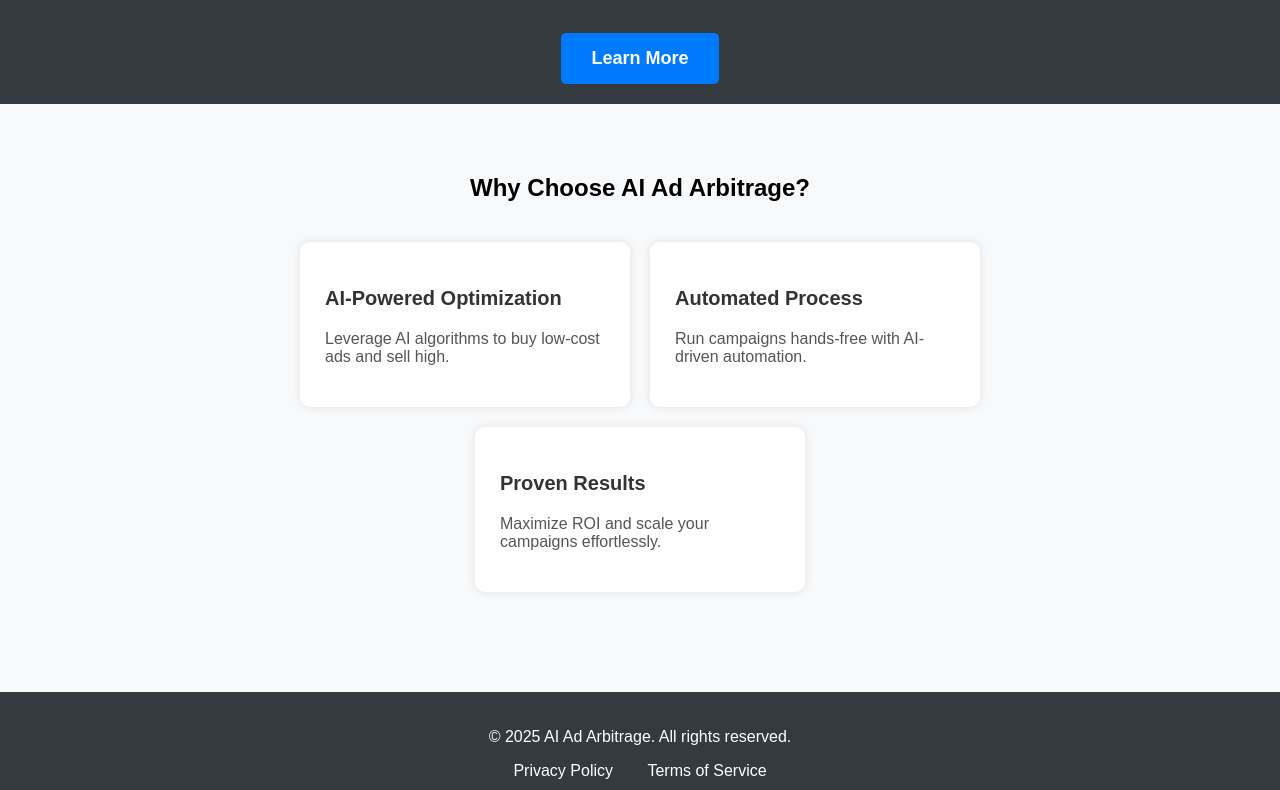
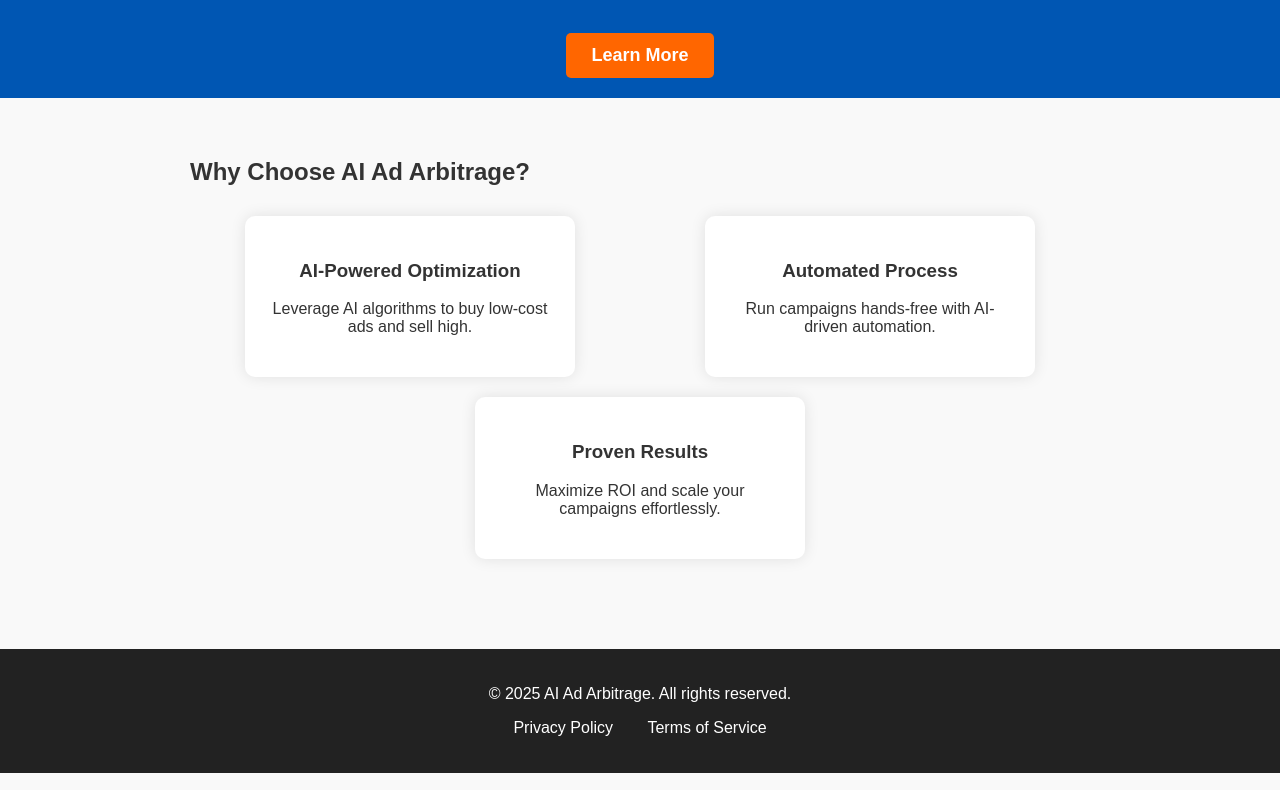
Before and after one commit to Morishman/AIWealthTrends, a plain HTML site: page index.html in a window 1280 px wide. Shown: the part 207-997 px from the top of the page. Drawn offline with Linux system fonts and the light colour scheme.

Commit message:
Update styles.css

```diff
--- a/styles.css
+++ b/styles.css
@@ -1,15 +1,16 @@
 /* styles.css */
 
 body {
-    font-family: Arial, sans-serif;
+    font-family: 'Arial', sans-serif;
     margin: 0;
     padding: 0;
-    background-color: #f8f9fa;
+    background-color: #f9f9f9;
+    color: #333;
     text-align: center;
 }
 
 header {
-    background: #343a40;
+    background: #0056b3;
     color: white;
     padding: 20px;
     font-size: 28px;
@@ -17,15 +18,16 @@ header {
 }
 
 .container {
-    padding: 50px;
+    padding: 40px;
     max-width: 900px;
     margin: auto;
+    text-align: left;
 }
 
 .button {
     display: inline-block;
-    padding: 15px 30px;
-    background: #007bff;
+    padding: 12px 25px;
+    background: #ff6600;
     color: white;
     text-decoration: none;
     border-radius: 5px;
@@ -35,38 +37,28 @@ header {
 }
 
 .button:hover {
-    background: #0056b3;
+    background: #cc5200;
 }
 
 .features {
     display: flex;
-    justify-content: center;
+    justify-content: space-around;
     gap: 20px;
     flex-wrap: wrap;
-    margin-top: 40px;
+    margin-top: 30px;
 }
 
 .card {
     background: white;
     padding: 25px;
     border-radius: 10px;
-    box-shadow: 0 0 10px rgba(0, 0, 0, 0.1);
+    box-shadow: 0 0 15px rgba(0, 0, 0, 0.1);
     max-width: 280px;
-    text-align: left;
-}
-
-.card h3 {
-    color: #333;
-    font-size: 20px;
-}
-
-.card p {
-    font-size: 16px;
-    color: #555;
+    text-align: center;
 }
 
 footer {
-    background: #343a40;
+    background: #222;
     color: white;
     padding: 20px;
     text-align: center;
@@ -91,5 +83,5 @@ footer ul li a {
 }
 
 footer ul li a:hover {
-    color: #f8d210;
+    color: #ff6600;
 }
```
